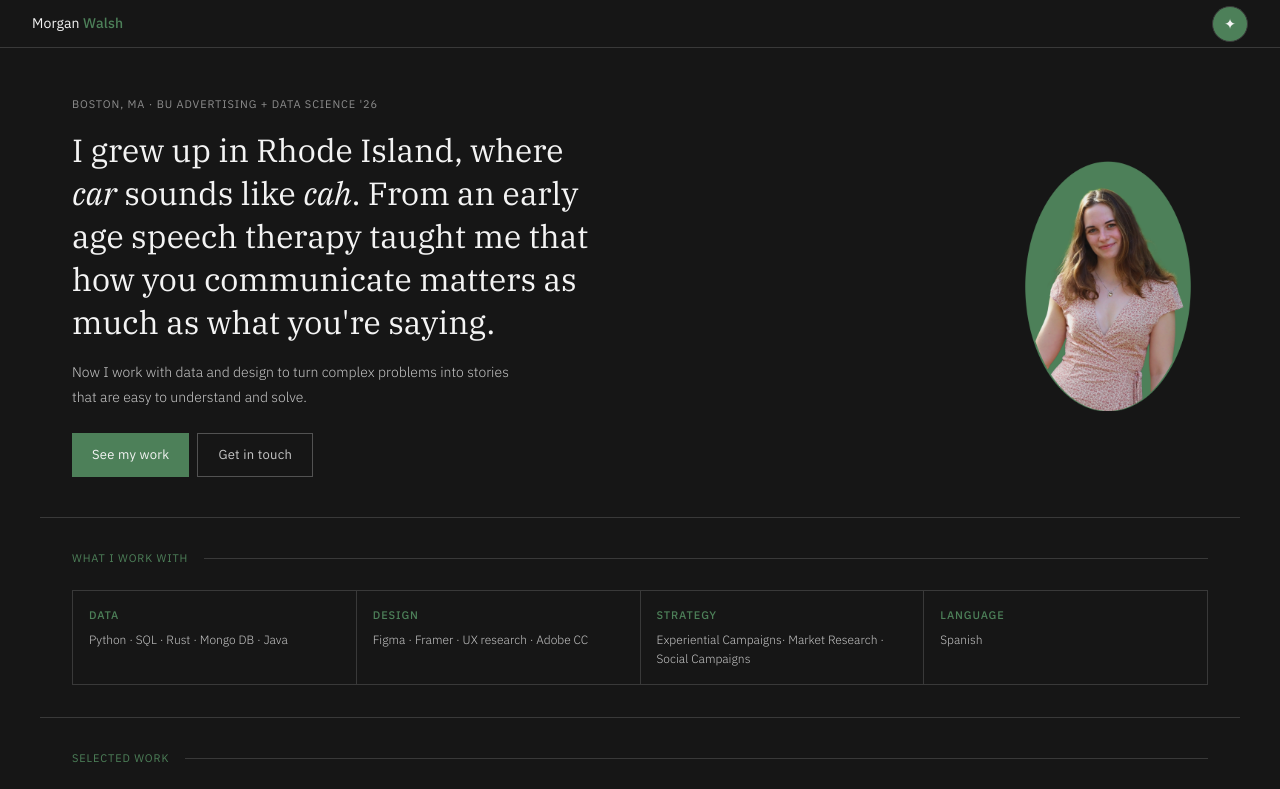
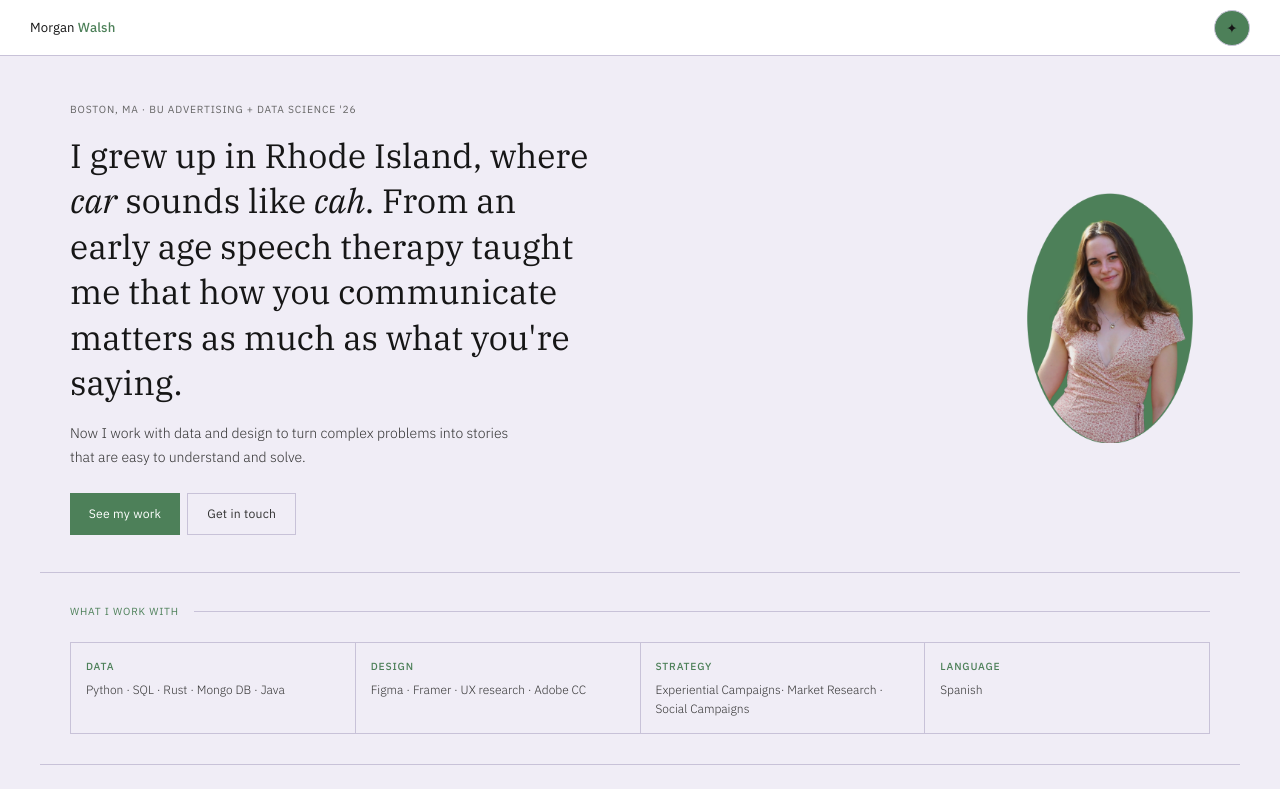
Before and after one commit to morganewalsh/morgan-portfolio, a Next.js app: page / in a window 1280 px wide. Shown: the top 789 px of the page. Built offline with nearby package versions, Linux system fonts and the light colour scheme.

Commit message:
updating global colors to be lavendar now instead of black :)

```diff
--- a/app/globals.css
+++ b/app/globals.css
@@ -4,27 +4,27 @@
 
 :root {
   /* Backgrounds */
-  --bg-primary:    #161616;
-  --bg-secondary:  #262626;
-  --bg-hover:      #2e2e2e;
-  --bg-active:     #393939;
+  --bg-primary:    #F0EDF6;
+  --bg-secondary:  #E8E4F0;
+  --bg-hover:      #E0DBE8;
+  --bg-active:     #D8D2E4;
 
   /* Borders */
-  --border:        #393939;
-  --border-subtle: #2e2e2e;
+  --border:        #C8C2D8;
+  --border-subtle: #D8D2E4;
 
   /* Text */
-  --text-primary:   #f4f4f4;
-  --text-secondary: #c6c6c6;
-  --text-muted:     #8d8d8d;
-  --text-disabled:  #525252;
+  --text-primary:   #161616;
+  --text-secondary: #333333;
+  --text-muted:     #666666;
+  --text-disabled:  #999999;
 
-  /* Accent — your green, replaces Carbon blue */
+  /* Accent — sage green */
   --green:         #4D8059;
-  --green-hover:   #5a9068;
-  --green-subtle:  rgba(77, 128, 89, 0.12);
+  --green-hover:   #3d6647;
+  --green-subtle:  rgba(77, 128, 89, 0.1);
 
-  /* Gilt — used only on the star ✦ */
+  /* Gilt — kept for reference, not actively used */
   --gilt:          #D4A843;
 
   /* Typography */
@@ -32,23 +32,23 @@
   --font-serif:  'IBM Plex Serif', Georgia, serif;
 
   /* Spacing — Carbon 8px base grid */
-  --space-1:  0.25rem;  /* 4px  */
-  --space-2:  0.5rem;   /* 8px  */
-  --space-3:  0.75rem;  /* 12px */
-  --space-4:  1rem;     /* 16px */
-  --space-5:  1.25rem;  /* 20px */
-  --space-6:  1.5rem;   /* 24px */
-  --space-8:  2rem;     /* 32px */
-  --space-10: 2.5rem;   /* 40px */
-  --space-12: 3rem;     /* 48px */
-  --space-16: 4rem;     /* 64px */
+  --space-1:  0.25rem;
+  --space-2:  0.5rem;
+  --space-3:  0.75rem;
+  --space-4:  1rem;
+  --space-5:  1.25rem;
+  --space-6:  1.5rem;
+  --space-8:  2rem;
+  --space-10: 2.5rem;
+  --space-12: 3rem;
+  --space-16: 4rem;
 
   /* Layout */
-  --max-width: 1200px;
-  --nav-height: 48px;
+  --max-width:  1200px;
+  --nav-height: 56px;
 }
 
-/* ─── Reset ───────────────────────────────────────────────────────────────── */
+/* ─── Reset ───────────────────────────────────────────────────── */
 
 *, *::before, *::after {
   box-sizing: border-box;
@@ -57,7 +57,7 @@
 }
 
 html {
-  font-size: 16px;
+  font-size: 15px;
   -webkit-font-smoothing: antialiased;
   -moz-osx-font-smoothing: grayscale;
   scroll-behavior: smooth;
@@ -68,7 +68,7 @@ body {
   background: var(--bg-primary);
   color: var(--text-primary);
   min-height: 100vh;
-  line-height: 1.5;
+  line-height: 1.6;
 }
 
 img {
@@ -86,10 +86,10 @@ button {
   cursor: pointer;
 }
 
-/* ─── Typography Scale ────────────────────────────────────────────────────── */
+/* ─── Typography Scale ────────────────────────────────────────── */
 
 .text-label {
-  font-size: 0.6875rem;   /* 11px */
+  font-size: 0.6875rem;
   font-weight: 400;
   letter-spacing: 0.08em;
   text-transform: uppercase;
@@ -97,14 +97,14 @@ button {
 }
 
 .text-body-sm {
-  font-size: 0.75rem;     /* 12px */
+  font-size: 0.8rem;
   font-weight: 300;
   line-height: 1.6;
   color: var(--text-secondary);
 }
 
 .text-body {
-  font-size: 0.875rem;    /* 14px */
+  font-size: 0.9375rem;
   font-weight: 300;
   line-height: 1.75;
   color: var(--text-secondary);
@@ -112,7 +112,7 @@ button {
 
 .text-heading-sm {
   font-family: var(--font-serif);
-  font-size: 1rem;        /* 16px */
+  font-size: 1.0625rem;
   font-weight: 400;
   line-height: 1.3;
   color: var(--text-primary);
@@ -120,7 +120,7 @@ button {
 
 .text-heading {
   font-family: var(--font-serif);
-  font-size: 1.25rem;     /* 20px */
+  font-size: 1.3125rem;
   font-weight: 400;
   line-height: 1.3;
   color: var(--text-primary);
@@ -128,13 +128,13 @@ button {
 
 .text-display {
   font-family: var(--font-serif);
-  font-size: clamp(1.5rem, 4vw, 2rem);
+  font-size: clamp(1.5rem, 4vw, 2.25rem);
   font-weight: 400;
   line-height: 1.35;
   color: var(--text-primary);
 }
 
-/* ─── Layout Utilities ────────────────────────────────────────────────────── */
+/* ─── Layout Utilities ────────────────────────────────────────── */
 
 .container {
   max-width: var(--max-width);
@@ -152,7 +152,7 @@ button {
   width: 100%;
 }
 
-/* ─── Carbon Grid helpers ─────────────────────────────────────────────────── */
+/* ─── Carbon Grid helpers ─────────────────────────────────────── */
 
 .grid-1px {
   display: grid;
@@ -170,7 +170,7 @@ button {
   background: var(--bg-secondary);
 }
 
-/* ─── Section Label ───────────────────────────────────────────────────────── */
+/* ─── Section Label ───────────────────────────────────────────── */
 
 .section-label {
   display: flex;
@@ -191,7 +191,7 @@ button {
   background: var(--border);
 }
 
-/* ─── Buttons ─────────────────────────────────────────────────────────────── */
+/* ─── Buttons ─────────────────────────────────────────────────── */
 
 .btn {
   display: inline-flex;
@@ -210,7 +210,7 @@ button {
 
 .btn-primary {
   background: var(--green);
-  color: var(--text-primary);
+  color: #ffffff;
 }
 
 .btn-primary:hover {
@@ -220,7 +220,7 @@ button {
 .btn-ghost {
   background: transparent;
   color: var(--text-secondary);
-  border: 1px solid var(--text-disabled);
+  border: 1px solid var(--border);
 }
 
 .btn-ghost:hover {
@@ -228,7 +228,14 @@ button {
   color: var(--text-primary);
 }
 
-/* ─── Oval Photo ──────────────────────────────────────────────────────────── */
+/* ─── Nav override — white background ────────────────────────── */
+
+nav {
+  background: #ffffff !important;
+  border-bottom: 1px solid var(--border) !important;
+}
+
+/* ─── Oval Photo ──────────────────────────────────────────────── */
 
 .oval-photo {
   border-radius: 50%;
@@ -244,7 +251,7 @@ button {
   object-position: top center;
 }
 
-/* ─── Focus visible ───────────────────────────────────────────────────────── */
+/* ─── Focus visible ───────────────────────────────────────────── */
 
 :focus-visible {
   outline: 2px solid var(--green);
```
Also changed, not shown: public/mew-monogram.png (added).
